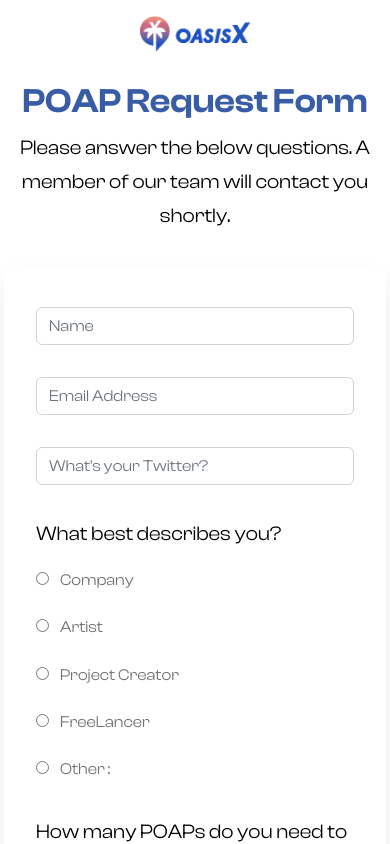
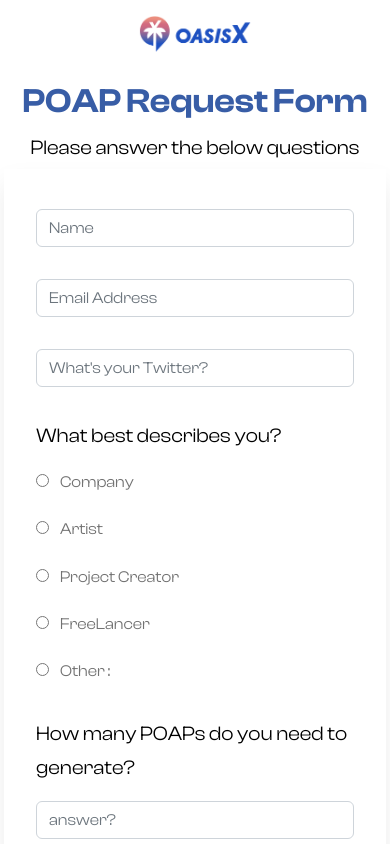
Before and after one commit to ahmedraza90/POAP, a React (Create React App) app: page / in a window 390 px wide. Shown: the top 844 px of the page. Built offline with nearby package versions, Linux system fonts and the light colour scheme.

Commit message:
responsive

```diff
--- a/src/App.js
+++ b/src/App.js
@@ -152,7 +152,7 @@ function App() {
             ?
             <center>
               <div className="row sec2" data-aos="fade-down" data-aos-delay="250">
-                <h1 className="display-4 text-black fw-semibold"> Thank you for registering, please check your email for instructions to claim your ticket</h1>
+                <h1 className="display-4 text-black fw-semibold"> Thank you for registering, A member of our team will contact you shortly.</h1>
               </div>
             </center>
             :
@@ -176,7 +176,7 @@ function App() {
                     <div className="section-title">
                       <h1 className="display-4 fw-semibold title">POAP Request Form</h1>
                       <center>
-                        <p className="text-black" style={{ fontSize : "20px"}}>Please answer the below questions. A member of our team will contact you shortly. </p>
+                        <p className="text-black" style={{ fontSize : "20px"}}>Please answer the below questions </p>
                       </center>
                     </div>
                   </div>
--- a/src/style.css
+++ b/src/style.css
@@ -145,7 +145,7 @@ img {
 
 /* SECTION TITLE */
 .section-title {
-    margin-bottom: 50px;
+    margin-bottom: 20px;
 }
 
 .section-title .line {
```
